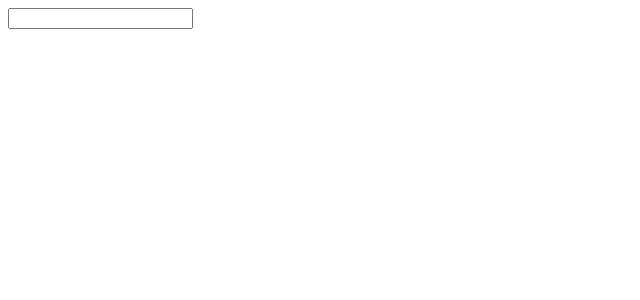
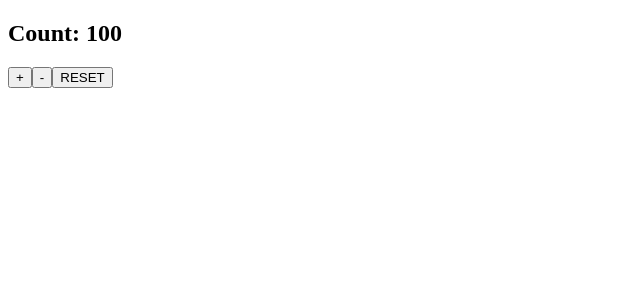
Before and after one commit to kawilliams8/hooks-refresher, a React app: page / in a window 1280 px wide. Shown: the top 300 px of the page, without its empty margins (0-640 px from the left). Built offline with nearby package versions, Linux system fonts and the light colour scheme; the HTML template or start-up script is replaced by a standard one.

Commit message:
Update ACTIONS.RESET to lazy initialize state.count, with PropTypes

```diff
--- a/src/App.js
+++ b/src/App.js
@@ -4,14 +4,14 @@ import React from 'react';
 // import ThemeWithMemo from './ThemeWithMemo';
 // import Multiplier from './Multiplier';
 // import MultiplierAsClass from './MultiplierAsClass';
-import TodosWithReducer from './TodosWithReducer';
-// import CounterWithReducer from './CounterWithReducer';
+// import TodosWithReducer from './TodosWithReducer';
+import CounterWithReducer from './CounterWithReducer';
 
 const App = () => {
     return (
         <>
-            <TodosWithReducer />
-            {/* <CounterWithReducer /> */}
+            {/* <TodosWithReducer /> */}
+            <CounterWithReducer initialCount={100}/>
             {/* <DarkThemeContext />
             <NameRefs />
             <ThemeWithMemo />
--- a/src/CounterWithReducer.js
+++ b/src/CounterWithReducer.js
@@ -1,6 +1,30 @@
 import React, { useReducer } from 'react';
+import PropTypes from 'prop-types';
 
-const CounterWithReducer = () => {
+const init = initialCount => {
+    return { count: initialCount };
+};
+
+const ACTIONS = {
+    INCREMENT: 'increment',
+    DECREMENT: 'decrement',
+    RESET: 'reset'
+};
+
+const reducer = (state, action) => {
+    switch (action.type) {
+        case 'increment':
+            return { count: state.count + 1 };
+        case 'decrement':
+            return { count: state.count - 1 };
+        case 'reset':
+            return init(action.payload);
+        default:
+            return state;
+    }
+};
+
+const CounterWithReducer = ({ initialCount }) => {
     //useReducer takes a function to call on state, and the default state
     //Default state is typically an object, to manage higher levels of state complexity
     //Since the default is object, the first returned from useReducer is the larger idea of "state"
@@ -9,21 +33,7 @@ const CounterWithReducer = () => {
     //The reducer needs current state, and the action to execute upon it
     //The ACTIONS object means the hard-coded strings are only in one place... removes spelling errors elsewhere
 
-    const ACTIONS = {
-        INCREMENT: 'increment',
-        DECREMENT: 'decrement'
-    };
-    const reducer = (state, action) => {
-        switch (action.type) {
-            case 'increment':
-                return { count: state.count + 1 };
-            case 'decrement':
-                return { count: state.count - 1 };
-            default:
-                return state;
-        }
-    };
-    const [state, dispatch] = useReducer(reducer, { count: 0 });
+    const [state, dispatch] = useReducer(reducer, initialCount, init);
 
     const increment = () => {
         dispatch({ type: ACTIONS.INCREMENT });
@@ -33,13 +43,22 @@ const CounterWithReducer = () => {
         dispatch({ type: ACTIONS.DECREMENT });
     };
 
+    const reset = () => {
+        dispatch({ type: ACTIONS.RESET, payload: initialCount });
+    };
+
     return (
         <>
+            <h2>Count: {state.count}</h2>
             <button onClick={increment}>+</button>
-            <h2>Count: {state.count}</h2>
             <button onClick={decrement}>-</button>
+            <button onClick={reset}>RESET</button>
         </>
     );
 };
 
 export default CounterWithReducer;
+
+CounterWithReducer.propTypes = {
+    initialCount: PropTypes.number
+};
```
